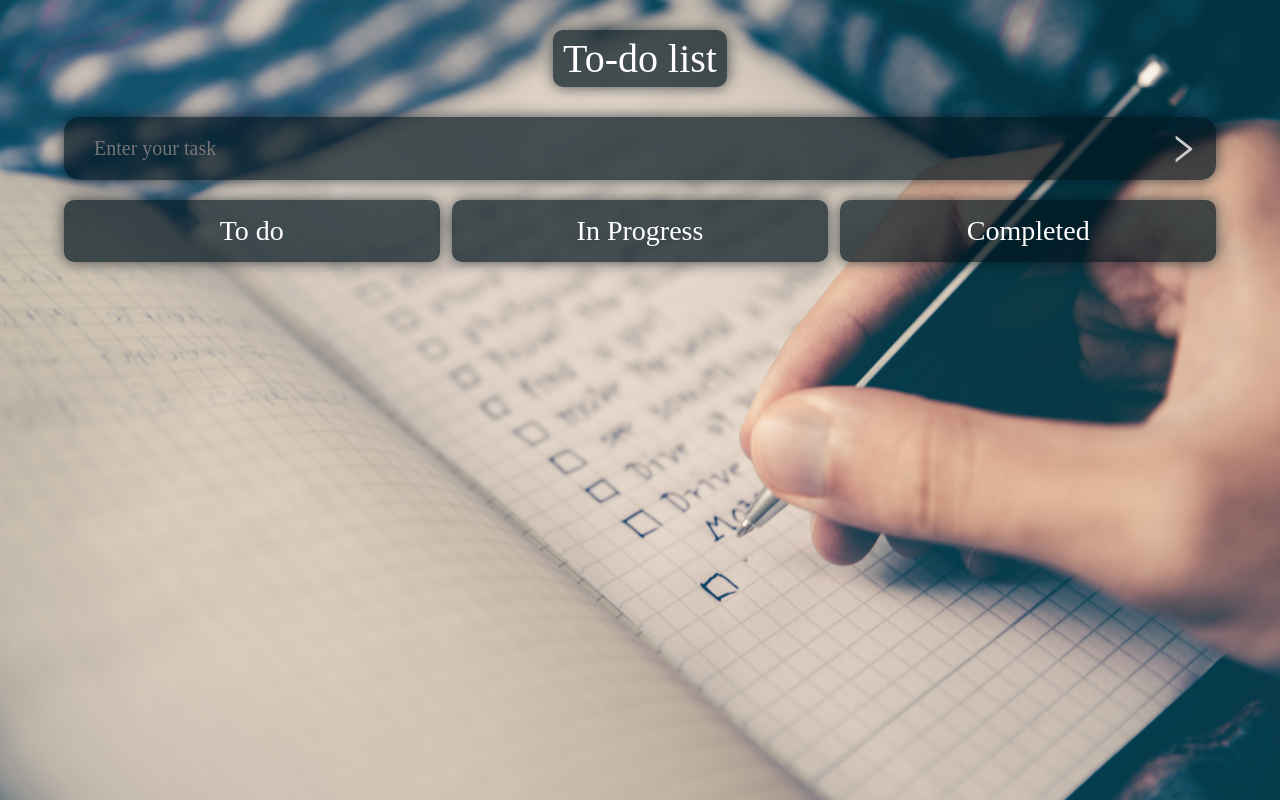
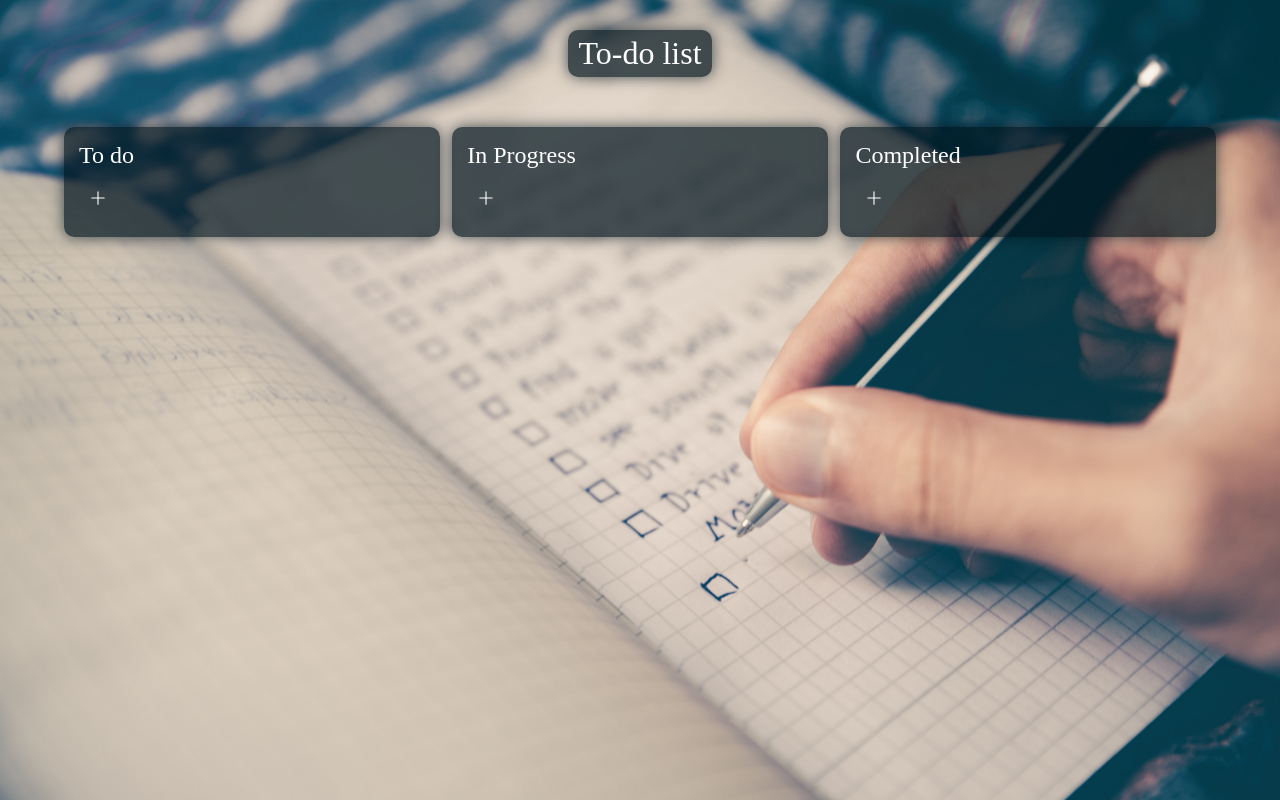
Before and after one commit to BrijeshM22/mytodos, a React (Create React App) app: page / in a window 1280 px wide. Built offline with nearby package versions, Linux system fonts and the light colour scheme; a web font is replaced by a local one.

Commit message:
new updates

```diff
--- a/src/App.css
+++ b/src/App.css
@@ -12,20 +12,17 @@
   flex-direction: column;
   align-items: center;
   background-color: hsla(201, 76%, 16%, 0.7);
-  background-image: url("background.jpg");
+  background: url("background.jpg");
   background-size: cover;
   background-position: center;
-  font-size: 16px;
 }
 
 .heading {
-  font-size: 2.5rem;
+  font-size: 2rem;
   font-family: "Neucha", cursive;
   margin: 30px 0px;
   text-align: center;
-  /* text-transform: uppercase; */
   z-index: 1;
-  /* font-weight: bolder; */
   color: white;
   --color: hsl(200, 100%, 6%, 0.7);
     background-color: var(--color);
--- a/src/App.tsx
+++ b/src/App.tsx
@@ -2,7 +2,7 @@ import React, { useEffect, useState } from "react";
 import { DragDropContext, DropResult } from "react-beautiful-dnd";
 
 import "./App.css";
-import InputField from "./components/InputField";
+// import InputField from "./components/InputField";
 import TodoList from "./components/TodoList";
 import { Todo } from "./model";
 
@@ -30,15 +30,15 @@ const App: React.FC = () => {
     }
   }, []);
 
-  const handleAdd = (e: React.FormEvent) => {
-    e.preventDefault();
-    if (todo) {
-      const newTask = { id: Date.now(), todo, isCompleted: false };
-      setTodos([...todos, newTask]);
-      localStorage.setItem("LocalTodos", JSON.stringify([...todos, newTask]));
-      setTodo("");
-    }
-  };
+  // const handleAdd = (e: React.FormEvent) => {
+  //   e.preventDefault();
+  //   if (todo) {
+  //     const newTask = { id: Date.now(), todo, isCompleted: false };
+  //     setTodos([...todos, newTask]);
+  //     localStorage.setItem("LocalTodos", JSON.stringify([...todos, newTask]));
+  //     setTodo("");
+  //   }
+  // };
 
   const onDragEnd = (result: DropResult) => {
     const { source, destination } = result;
@@ -94,8 +94,10 @@ const App: React.FC = () => {
     <DragDropContext onDragEnd={onDragEnd}>
       <div className="App">
         <span className="heading">To-do list</span>
-        <InputField todo={todo} setTodo={setTodo} handleAdd={handleAdd} />
+        {/* <InputField todo={todo} setTodo={setTodo} handleAdd={handleAdd} /> */}
         <TodoList
+          todo={todo}
+          setTodo={setTodo}
           todos={todos}
           setTodos={setTodos}
           WIPTodos={WIPTodos}
--- /dev/null
+++ b/src/components/SubInputField.tsx
@@ -0,0 +1,44 @@
+import React, { useEffect, useRef } from "react";
+import "./styles.css";
+
+interface Props {
+  todo: string;
+  setTodo: React.Dispatch<React.SetStateAction<string>>;
+  handleAdd: (e: React.FormEvent) => void;
+  showBox: boolean;
+  setShowBox: React.Dispatch<React.SetStateAction<boolean>>;
+}
+
+const SubInputField: React.FC<Props> = ({
+  todo,
+  setTodo,
+  handleAdd,
+  showBox,
+  setShowBox,
+}) => {
+  const subinputRef = useRef<HTMLInputElement>(null);
+  useEffect(() => {
+    subinputRef.current?.focus();
+  }, [showBox]);
+
+  return (
+    <form
+      className="todos__single"
+      onBlur={(e) => {
+        handleAdd(e);
+        setShowBox(!showBox);
+      }}
+      onSubmit={(e) => handleAdd(e)}
+    >
+      <input
+        ref={subinputRef}
+        type="text"
+        value={todo}
+        onChange={(e) => setTodo(e.target.value)}
+        className="todos__single--text"
+      />
+    </form>
+  );
+};
+
+export default SubInputField;
--- a/src/components/TodoList.tsx
+++ b/src/components/TodoList.tsx
@@ -1,10 +1,15 @@
-import React from "react";
+import React, { useState, useEffect, useRef } from "react";
 import "./styles.css";
 import { Todo } from "../model";
 import SingleTodo from "./SingleTodo";
 import { Droppable } from "react-beautiful-dnd";
+import { BsPlusLg } from "react-icons/bs";
+// import InputField from "./InputField";
+import SubInputField from "./SubInputField";
 
 interface Props {
+  todo: string;
+  setTodo: React.Dispatch<React.SetStateAction<string>>;
   todos: Todo[];
   setTodos: React.Dispatch<React.SetStateAction<Todo[]>>;
   WIPTodos: Todo[];
@@ -12,8 +17,9 @@ interface Props {
   completedTodos: Todo[];
   setCompletedTodos: React.Dispatch<React.SetStateAction<Todo[]>>;
 }
-
 const TodoList: React.FC<Props> = ({
+  todo,
+  setTodo,
   todos,
   setTodos,
   WIPTodos,
@@ -21,6 +27,66 @@ const TodoList: React.FC<Props> = ({
   completedTodos,
   setCompletedTodos,
 }) => {
+  const handleAddTodo = (e: React.FormEvent) => {
+    e.preventDefault();
+    if (todo) {
+      const newTask = { id: Date.now(), todo, isCompleted: false };
+      setTodos([...todos, newTask]);
+      localStorage.setItem("LocalTodos", JSON.stringify([...todos, newTask]));
+      setTodo("");
+      setShowBox(false);
+    } else {
+      setShowBox(true);
+    }
+  };
+
+  const handleAddWIP = (e: React.FormEvent) => {
+    e.preventDefault();
+    if (todo) {
+      const newTask = { id: Date.now(), todo, isCompleted: false };
+      setWIPTodos([...WIPTodos, newTask]);
+      localStorage.setItem(
+        "LocalWIPTodos",
+        JSON.stringify([...WIPTodos, newTask])
+      );
+      setTodo("");
+      setShowBoxWIP(false);
+    } else {
+      setShowBoxWIP(true);
+    }
+  };
+
+  const handleAddCompleted = (e: React.FormEvent) => {
+    e.preventDefault();
+    if (todo) {
+      const newTask = { id: Date.now(), todo, isCompleted: false };
+      setCompletedTodos([...completedTodos, newTask]);
+      localStorage.setItem(
+        "LocalCompletedTodos",
+        JSON.stringify([...completedTodos, newTask])
+      );
+      setTodo("");
+      setShowBoxComp(false);
+    } else {
+      setShowBoxComp(true);
+    }
+  };
+
+  const [showBox, setShowBox] = useState<boolean>(false);
+  const [showBoxWIP, setShowBoxWIP] = useState<boolean>(false);
+  const [showBoxComp, setShowBoxComp] = useState<boolean>(false);
+
+  const subinputRef = useRef<HTMLInputElement>(null);
+
+  const handlePlus = () => {
+    setShowBox(true);
+    subinputRef.current?.focus();
+  };
+
+  useEffect(() => {
+    subinputRef.current?.focus();
+  }, [showBox]);
+
   return (
     <div className="container">
       <Droppable droppableId="TodosList">
@@ -32,7 +98,9 @@ const TodoList: React.FC<Props> = ({
             ref={provided.innerRef}
             {...provided.droppableProps}
           >
-            <span className="todos__heading">To do</span>
+            <span className="todos__heading">
+              <span>To do</span>
+            </span>
             {todos
               ?.filter((todo) => {
                 return todo !== null;
@@ -48,6 +116,23 @@ const TodoList: React.FC<Props> = ({
                 />
               ))}
             {provided.placeholder}
+            <div>
+              {showBox ? (
+                <SubInputField
+                  todo={todo}
+                  setTodo={setTodo}
+                  handleAdd={handleAddTodo}
+                  showBox={showBox}
+                  setShowBox={setShowBox}
+                />
+              ) : (
+                <div className="subPlusIcon">
+                  <button onClick={handlePlus}>
+                    <BsPlusLg />
+                  </button>
+                </div>
+              )}
+            </div>
           </div>
         )}
       </Droppable>
@@ -60,7 +145,12 @@ const TodoList: React.FC<Props> = ({
             ref={provided.innerRef}
             {...provided.droppableProps}
           >
-            <span className="todos__heading">In Progress</span>
+            <span className="todos__heading">
+              <span>In Progress</span>
+              {/* <button>
+                <BsPlusLg />
+              </button> */}
+            </span>
             {WIPTodos?.filter((todo) => {
               return todo !== null;
             }).map((todo, index) => (
@@ -74,6 +164,23 @@ const TodoList: React.FC<Props> = ({
               />
             ))}
             {provided.placeholder}
+            <div>
+              {showBoxWIP ? (
+                <SubInputField
+                  todo={todo}
+                  setTodo={setTodo}
+                  handleAdd={handleAddWIP}
+                  showBox={showBoxWIP}
+                  setShowBox={setShowBoxWIP}
+                />
+              ) : (
+                <div className="subPlusIcon">
+                  <button onClick={() => setShowBoxWIP(!showBoxWIP)}>
+                    <BsPlusLg />
+                  </button>
+                </div>
+              )}
+            </div>
           </div>
         )}
       </Droppable>
@@ -86,7 +193,12 @@ const TodoList: React.FC<Props> = ({
             ref={provided.innerRef}
             {...provided.droppableProps}
           >
-            <span className="todos__heading">Completed</span>
+            <span className="todos__heading">
+              <span>Completed</span>
+              {/* <button>
+                <BsPlusLg />
+              </button> */}
+            </span>
             {completedTodos
               ?.filter((todo) => {
                 return todo !== null;
@@ -102,6 +214,23 @@ const TodoList: React.FC<Props> = ({
                 />
               ))}
             {provided.placeholder}
+            <div>
+              {showBoxComp ? (
+                <SubInputField
+                  todo={todo}
+                  setTodo={setTodo}
+                  handleAdd={handleAddCompleted}
+                  showBox={showBoxComp}
+                  setShowBox={setShowBoxComp}
+                />
+              ) : (
+                <div className="subPlusIcon">
+                  <button onClick={() => setShowBoxComp(!showBoxComp)}>
+                    <BsPlusLg />
+                  </button>
+                </div>
+              )}
+            </div>
           </div>
         )}
       </Droppable>
--- a/src/components/styles.css
+++ b/src/components/styles.css
@@ -8,7 +8,7 @@
 .input__box {
   width: 100%;
   border-radius: 15px;
-  padding: 20px 30px;
+  padding: 15px 20px;
   font-size: 1.25rem;
   border: none;
   transition: 0.2s;
@@ -29,7 +29,7 @@
   right: 0px;
   display: flex;
   font-size: 2.25rem;
-  margin: 15px;
+  margin: 10px;
   border: none;
   --color: hsl(200, 100%, 6%, 0);
   background-color: var(--color);
@@ -65,15 +65,24 @@
 }
 
 .todos__heading {
-  font-size: 1.75rem;
+  font-size: 1.5rem;
   color: white;
-  text-align: center;
+  display: flex;
+  justify-content: space-between;
   font-family: "Neucha", cursive;
 }
-
+.todos__heading > button{
+  width: 40px;
+  height: 40px;
+  background: transparent;
+  color: white;
+  border: none;
+  cursor: pointer;
+}
 .todos__single {
   display: flex;
   align-items: center;
+  font-size: 0.50rem;
   padding: 20px;
   margin-top: 15px;
   z-index: 1;
@@ -87,7 +96,18 @@
   color: white;
   font-weight: lighter;
 }
-
+.subPlusIcon {
+  font-size: 0.50rem;
+  padding: 10px;
+  margin-top: 10px;
+  z-index: 1;
+}
+.subPlusIcon>button {
+  font-size: large;
+  color: white;
+   background: transparent;
+  border: none;
+}
 .todos__single:hover {
   transform: scale(1.01);
   box-shadow: 0 0 5px black;
@@ -96,7 +116,6 @@
 .todos__single--text {
   padding: 5px;
   border: none;
-  font-size: 16px;
   flex: 1;
   font-family: "Neucha", cursive;
   font-size: 1.25rem;
@@ -118,7 +137,7 @@
 
 .icon {
   margin-left: 10px;
-  font-size: 25px;
+  font-size: 20px;
   cursor: pointer;
 }
 @media (max-width: 1100px) {
```
